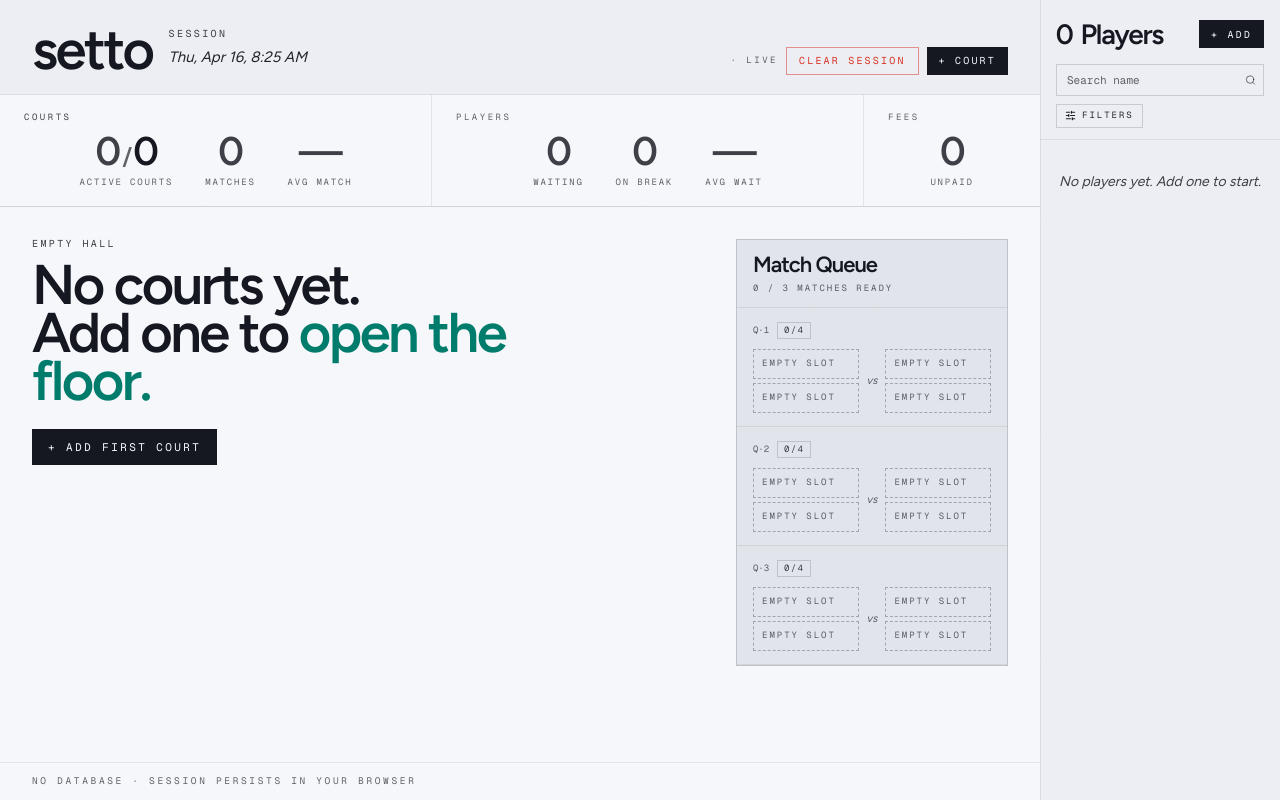
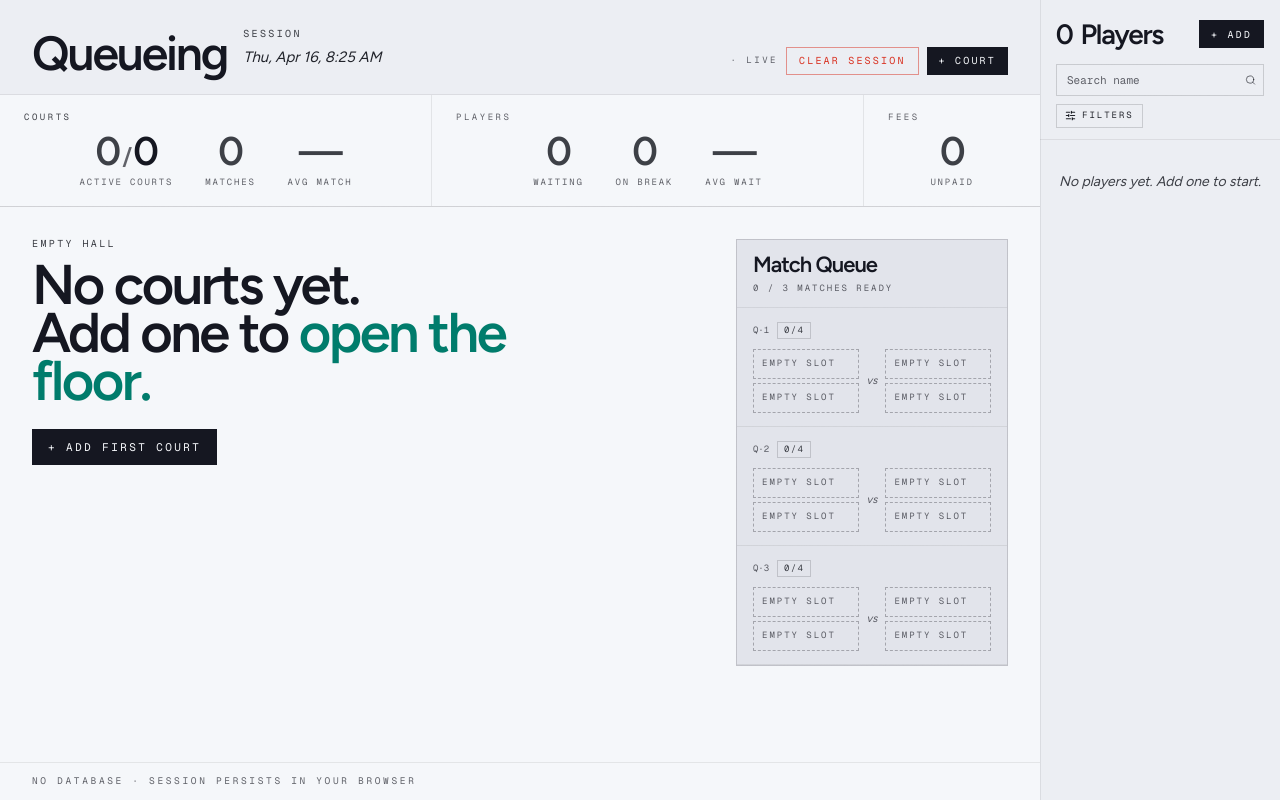
Before and after one commit to jrpespinas/setto, a Next.js app: page / in a window 1280 px wide. Built offline with nearby package versions, Linux system fonts and the light colour scheme.

Commit message:
feat: rename app to Queueing

```diff
--- a/package.json
+++ b/package.json
@@ -1,5 +1,5 @@
 {
-  "name": "setto",
+  "name": "queueing",
   "version": "0.1.0",
   "private": true,
   "scripts": {
--- a/src/app/layout.tsx
+++ b/src/app/layout.tsx
@@ -23,15 +23,15 @@ const figtree = Figtree({
   display: "swap",
 });
 
-const APP_NAME = "setto";
+const APP_NAME = "Queueing";
 const APP_DESCRIPTION =
   "A live session desk for badminton — courts, players, queues, and match flow. Stays resilient offline.";
 
 export const metadata: Metadata = {
   applicationName: APP_NAME,
   title: {
-    default: "setto — queueing desk",
-    template: "%s · setto",
+    default: "queueing — queueing desk",
+    template: "%s · queueing",
   },
   description: APP_DESCRIPTION,
   manifest: "/manifest.webmanifest",
--- a/src/components/shell/shell.tsx
+++ b/src/components/shell/shell.tsx
@@ -72,8 +72,8 @@ export function Shell() {
           <header className="shrink-0 rule-bottom px-6 md:px-8 py-5 bg-ink-050">
             <div className="flex flex-wrap items-end justify-between gap-4">
               <div className="flex items-end gap-4">
-                <h1 className="statement text-[56px] lowercase leading-[0.85] tracking-[-0.05em]">
-                  setto
+                <h1 className="statement text-[48px] leading-[0.85] tracking-[-0.05em]">
+                  Queueing
                 </h1>
                 <div className="pb-1.5">
                   <Eyebrow>Session</Eyebrow>
--- a/src/lib/store/index.ts
+++ b/src/lib/store/index.ts
@@ -13,7 +13,7 @@ import type {
   Session,
 } from "@/lib/types";
 
-const STORAGE_KEY = "setto:session:v2";
+const STORAGE_KEY = "queueing:session:v2";
 const QUEUE_SLOTS = 3;
 
 function uid() {
@@ -105,13 +105,13 @@ type Actions = {
   restoreSession: (session: Session) => void;
 };
 
-export type SettoStore = {
+export type QueueingStore = {
   session: Session;
   hydrated: boolean;
   setHydrated: (v: boolean) => void;
 } & Actions;
 
-export const useStore = create<SettoStore>()(
+export const useStore = create<QueueingStore>()(
   persist(
     (set, get) => ({
       session: seed(),
--- a/src/lib/use-theme.ts
+++ b/src/lib/use-theme.ts
@@ -4,7 +4,7 @@ import { useCallback, useEffect, useState } from "react";
 
 type Theme = "dark" | "light";
 
-const STORAGE_KEY = "setto:theme";
+const STORAGE_KEY = "queueing:theme";
 const DEFAULT: Theme = "dark";
 
 function getInitialTheme(): Theme {
```
Also changed, not shown: .claude/CLAUDE.md, public/manifest.webmanifest, 2 other files (tests, documents, lock files or other folders).
